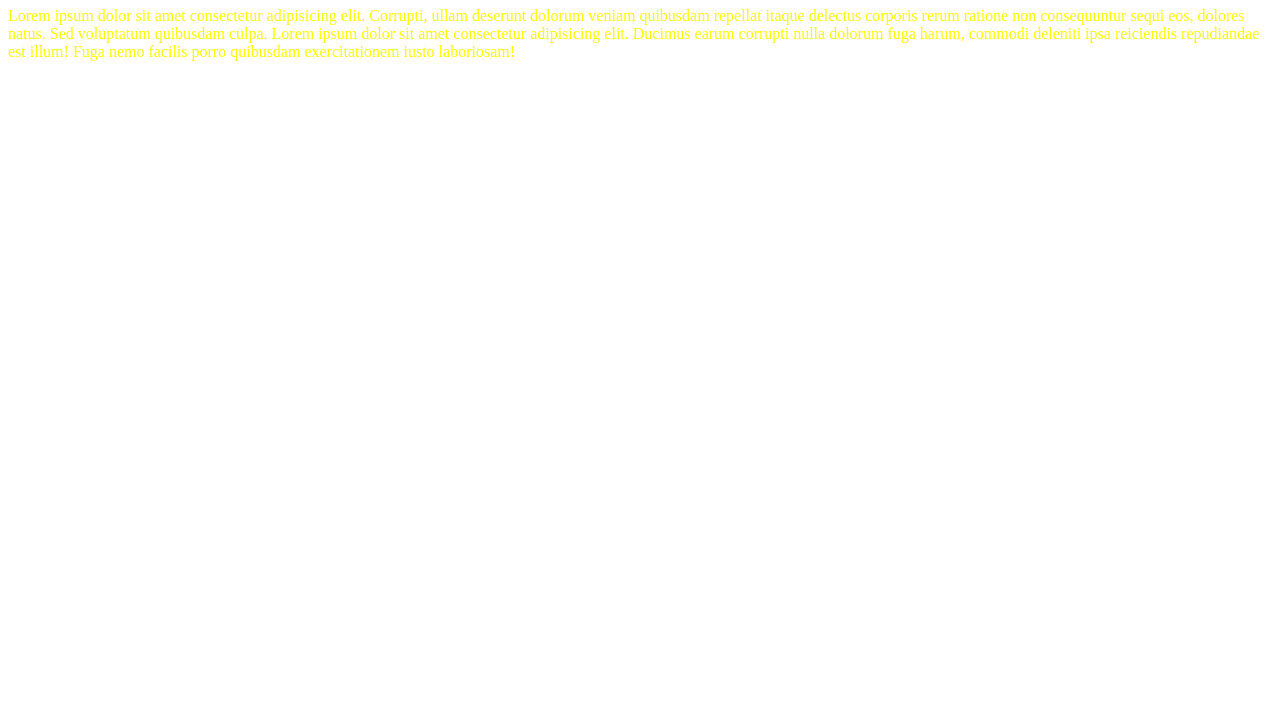
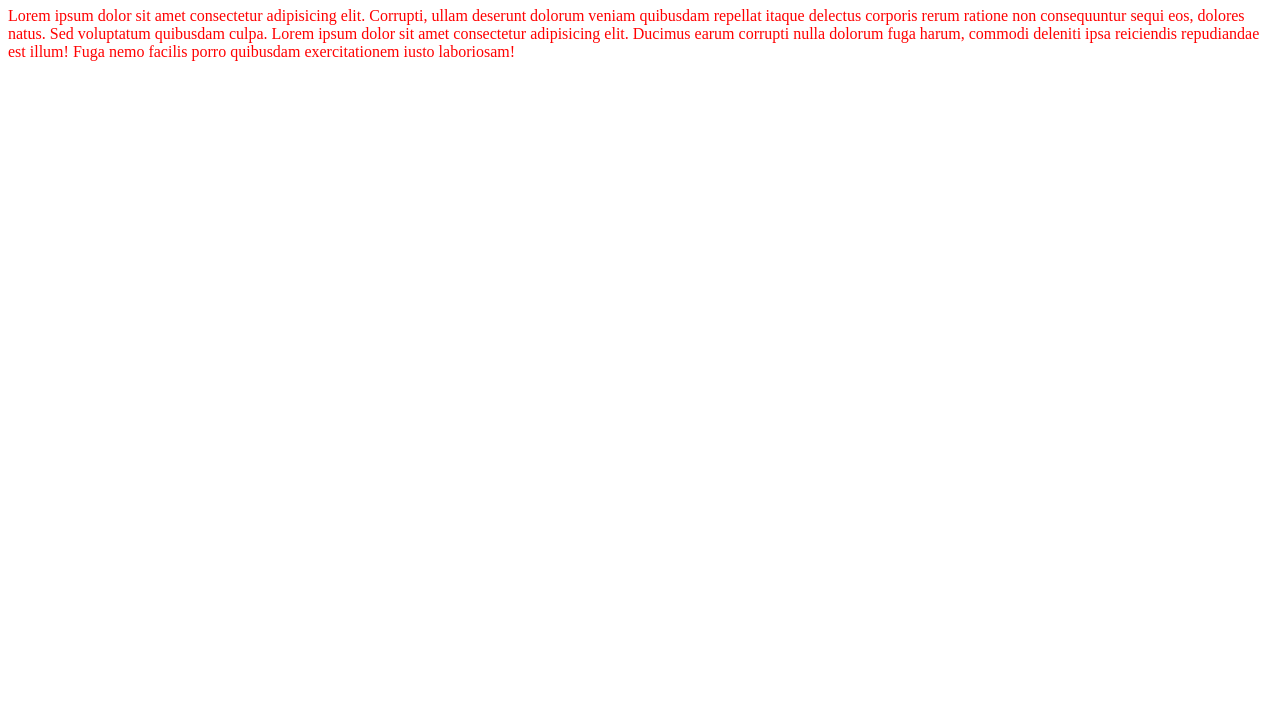
Before and after one commit to JoelYBinoy/sample1, a plain HTML site: page index.html in a window 1280 px wide. Shown: the part 73-800 px from the top of the page. Drawn offline with Linux system fonts and the light colour scheme.

Commit message:
Update style.css

```diff
--- a/style.css
+++ b/style.css
@@ -2,5 +2,5 @@ h1{
     color: blue;
 }
 p{
-    color: yellow
+    color: red;
 }
```
